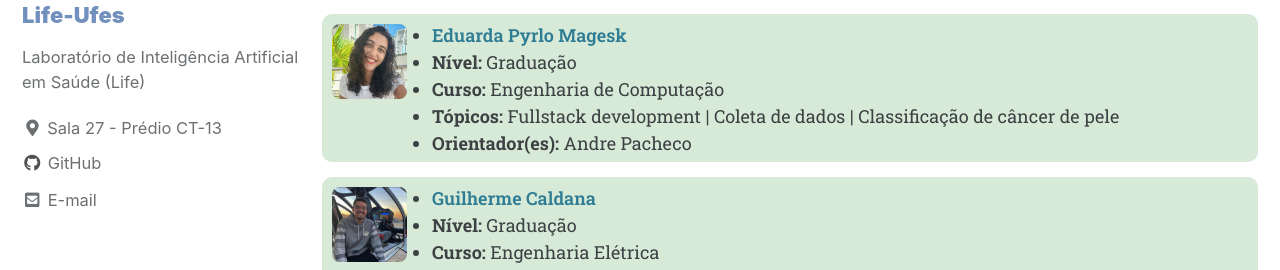
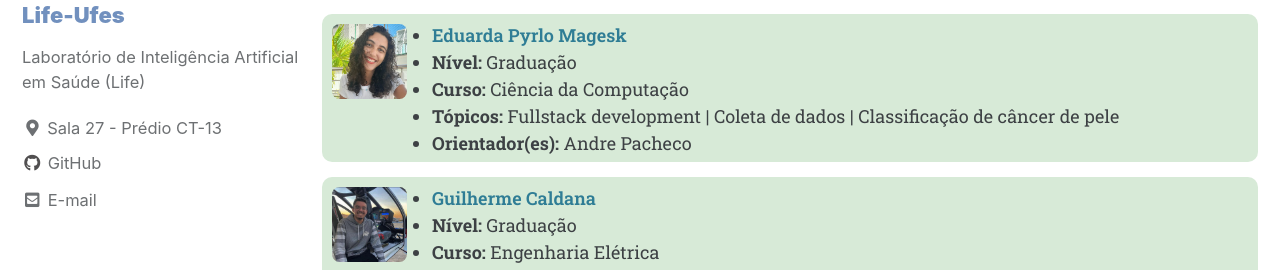
Before and after one commit to life-ufes/site, a Jekyll site: the page built from _pages/equipe.md, in a window 1280 px wide and 900 px high, scrolled down 2355 px. Shown: the part 183-453 px from the top of the window. Built offline with Jekyll 4.4.1, drawn with Linux system fonts in a browser that asks for light colours; cached includes are drawn as plain includes.

Commit message:
Corrigido curso Eduarda.

```diff
--- a/_data/members.yml
+++ b/_data/members.yml
@@ -94,7 +94,7 @@ students:
     photo: "eduarda_magesky.png"
     site: "https://www.linkedin.com/in/eduarda-magesky-9b1b3a1b0/"
     topics: "Fullstack development | Coleta de dados | Classificação de câncer de pele"
-    course: "Engenharia de Computação"
+    course: "Ciência da Computação"
     supervisors: "Andre Pacheco"
     level: "Graduação"
 
```
